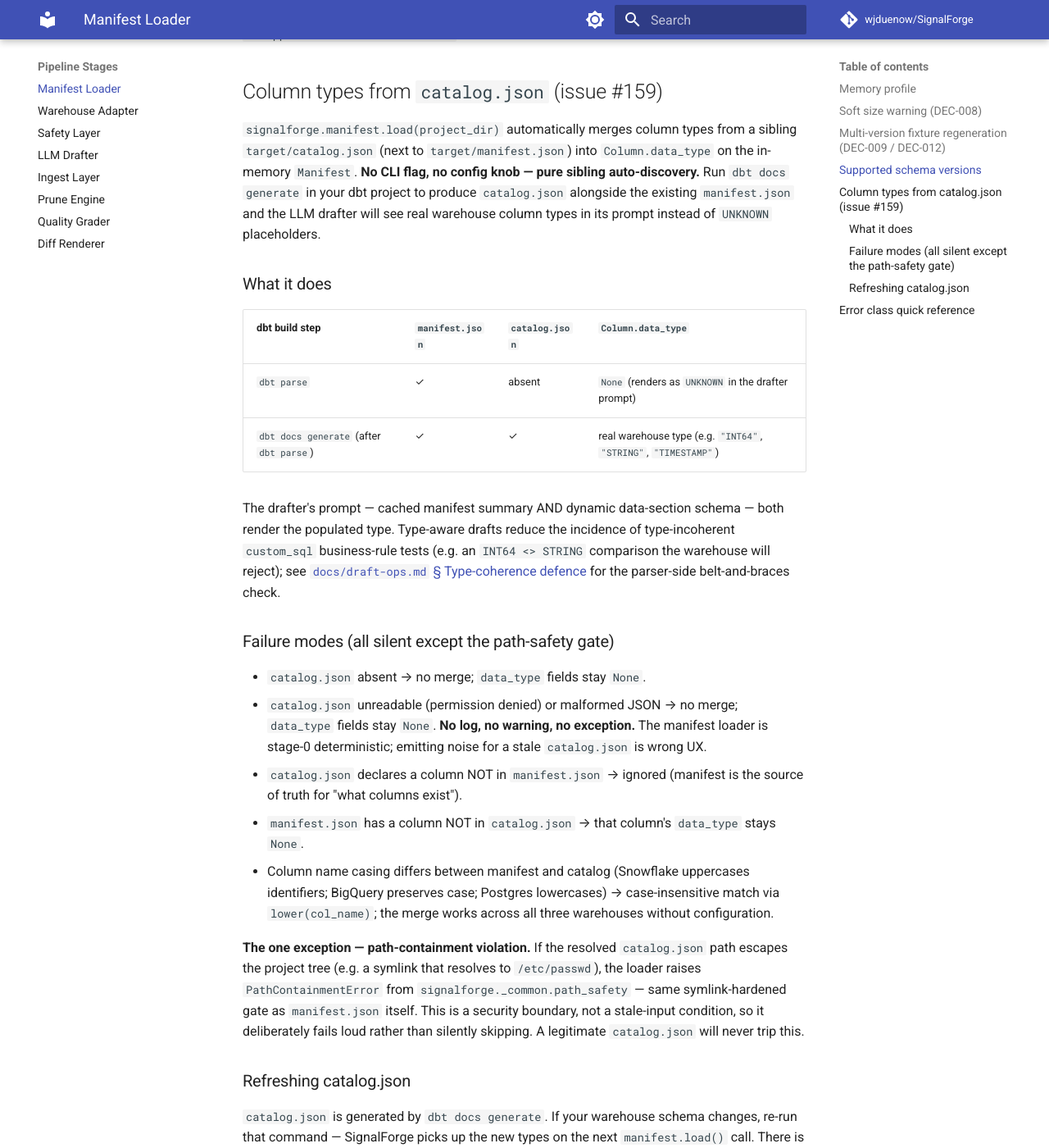
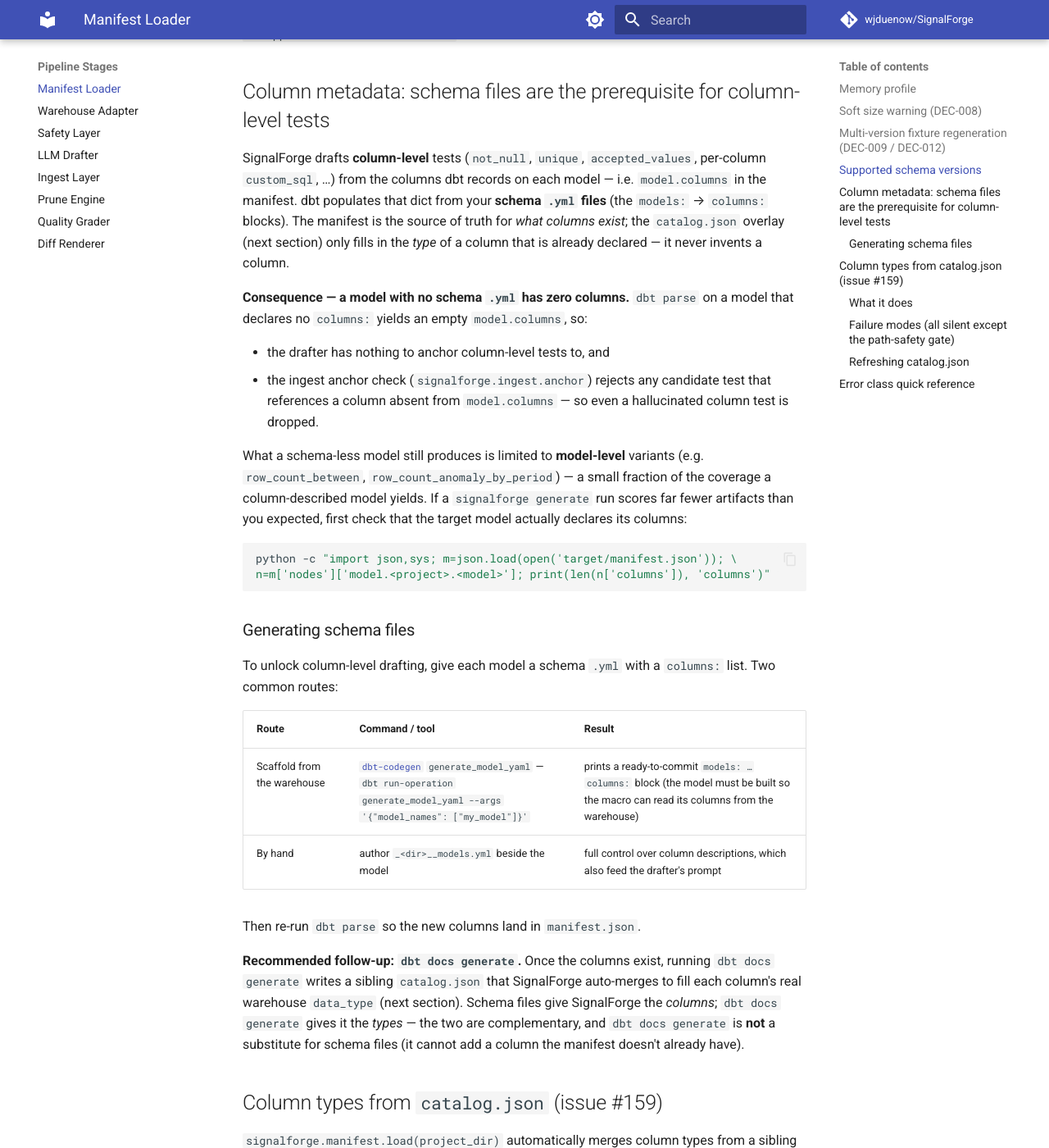
Before and after one commit to wjduenow/SignalForge, an MkDocs documentation site: the page built from docs/manifest-loader-ops.md, in a window 1280 px wide and 1400 px high, scrolled down 1621 px. Shown: the whole window at 82% size. Built offline with MkDocs 1.6.1 and Material for MkDocs 9.7.7, drawn with Linux system fonts in a browser that asks for light colours; comment, search, counter and statistics services are not loaded.

Commit message:
docs: schema files are the prerequisite for column-level tests + how to generate
SignalForge drafts column-level tests from model.columns, which dbt
populates from schema .yml files; a model with no schema yml yields zero
columns and only model-level tests. Document the prerequisite, how to
generate schema files (dbt-codegen generate_model_yaml or by hand), and
that dbt docs generate enriches types but does not add columns.

````diff
--- a/docs/draft-ops.md
+++ b/docs/draft-ops.md
@@ -8,6 +8,14 @@ design record in
 [`plans/super/5-llm-draft-pipeline.md`](../plans/super/5-llm-draft-pipeline.md).
 
 ## Overview
+
+> **Prerequisite — the model must declare its columns.** Column-level
+> tests are drafted from `model.columns`, which dbt populates from your
+> schema `.yml` files. A model with no schema yml yields zero columns
+> and the drafter can only produce model-level variants. See
+> [`docs/manifest-loader-ops.md` § Column metadata is the prerequisite for
+> column-level tests](manifest-loader-ops.md#column-metadata-schema-files-are-the-prerequisite-for-column-level-tests)
+> for how to generate schema files (and `dbt docs generate` for types).
 
 The draft pipeline turns one dbt model into one `CandidateSchema` —
 the typed value the prune layer (#6) consumes — by issuing one LLM
--- a/docs/manifest-loader-ops.md
+++ b/docs/manifest-loader-ops.md
@@ -54,6 +54,57 @@ incantation for v9 / v10 / v11.
 
 Schema **v20** (Fusion engine) is tracked as future work and currently
 raises `UnsupportedManifestVersionError`.
+
+## Column metadata: schema files are the prerequisite for column-level tests
+
+SignalForge drafts **column-level** tests (`not_null`, `unique`,
+`accepted_values`, per-column `custom_sql`, …) from the columns dbt
+records on each model — i.e. `model.columns` in the manifest. dbt
+populates that dict from your **schema `.yml` files** (the `models:` →
+`columns:` blocks). The manifest is the source of truth for *what
+columns exist*; the `catalog.json` overlay (next section) only fills in
+the *type* of a column that is already declared — it never invents a
+column.
+
+**Consequence — a model with no schema `.yml` has zero columns.** `dbt
+parse` on a model that declares no `columns:` yields an empty
+`model.columns`, so:
+
+- the drafter has nothing to anchor column-level tests to, and
+- the ingest anchor check (`signalforge.ingest.anchor`) rejects any
+  candidate test that references a column absent from `model.columns` —
+  so even a hallucinated column test is dropped.
+
+What a schema-less model still produces is limited to **model-level**
+variants (e.g. `row_count_between`, `row_count_anomaly_by_period`) — a
+small fraction of the coverage a column-described model yields. If a
+`signalforge generate` run scores far fewer artifacts than you expected,
+first check that the target model actually declares its columns:
+
+```bash
+python -c "import json,sys; m=json.load(open('target/manifest.json')); \
+n=m['nodes']['model.<project>.<model>']; print(len(n['columns']), 'columns')"
+```
+
+### Generating schema files
+
+To unlock column-level drafting, give each model a schema `.yml` with a
+`columns:` list. Two common routes:
+
+| Route | Command / tool | Result |
+| ----- | -------------- | ------ |
+| Scaffold from the warehouse | [`dbt-codegen`](https://github.com/dbt-labs/dbt-codegen) `generate_model_yaml` — `dbt run-operation generate_model_yaml --args '{"model_names": ["my_model"]}'` | prints a ready-to-commit `models: … columns:` block (the model must be built so the macro can read its columns from the warehouse) |
+| By hand | author `_<dir>__models.yml` beside the model | full control over column descriptions, which also feed the drafter's prompt |
+
+Then re-run `dbt parse` so the new columns land in `manifest.json`.
+
+**Recommended follow-up: `dbt docs generate`.** Once the columns exist,
+running `dbt docs generate` writes a sibling `catalog.json` that
+SignalForge auto-merges to fill each column's real warehouse
+`data_type` (next section). Schema files give SignalForge the
+*columns*; `dbt docs generate` gives it the *types* — the two are
+complementary, and `dbt docs generate` is **not** a substitute for
+schema files (it cannot add a column the manifest doesn't already have).
 
 ## Column types from `catalog.json` (issue #159)
 
````
